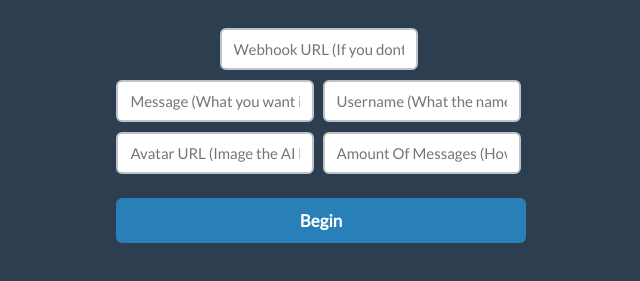
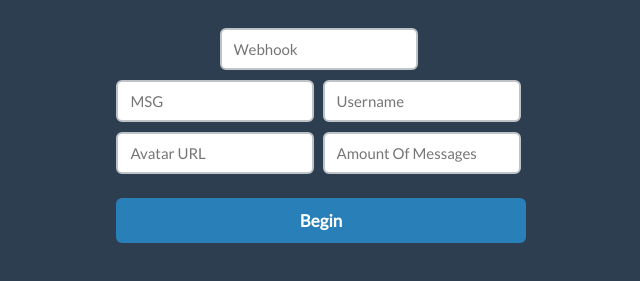
Before and after one commit to pikelgod/spam, a plain HTML site: page index.html in a window 1280 px wide. Shown: the part 397-678 px from the top of the page, without its empty margins (319-959 px from the left). Drawn offline with nearby package versions, Linux system fonts and the light colour scheme.

Commit message:
Update index.html

```diff
--- a/index.html
+++ b/index.html
@@ -13,11 +13,11 @@
             <img src="img/img.png" alt="">
             <h1>Webhook.Rape</h1>
             <h4>Hide yer webhooks!</h4>
-            <input placeholder="Webhook URL (If you dont know what this is leave)" id="webhook-url" class="form-control" type="text"><br>
-            <input placeholder="Message (What you want it to say)" id="msg" class="form-control" type="text">
-            <input placeholder="Username (What the name of the AI who sends the messages will be)" id="username" class="form-control" type="text"><br>
-            <input placeholder="Avatar URL (Image the AI has as it's profile)" id="avatar" class="form-control" type="text">
-            <input placeholder="Amount Of Messages (How many messages are sent)" id="msgamt" class="form-control" type="text"><br><br>
+            <input placeholder="Webhook" id="webhook-url" class="form-control" type="text"><br>
+            <input placeholder="MSG" id="msg" class="form-control" type="text">
+            <input placeholder="Username" id="username" class="form-control" type="text"><br>
+            <input placeholder="Avatar URL" id="avatar" class="form-control" type="text">
+            <input placeholder="Amount Of Messages" id="msgamt" class="form-control" type="text"><br><br>
             <a href="#" id="start" class="btn">Begin</a>
         </div>
 
```
